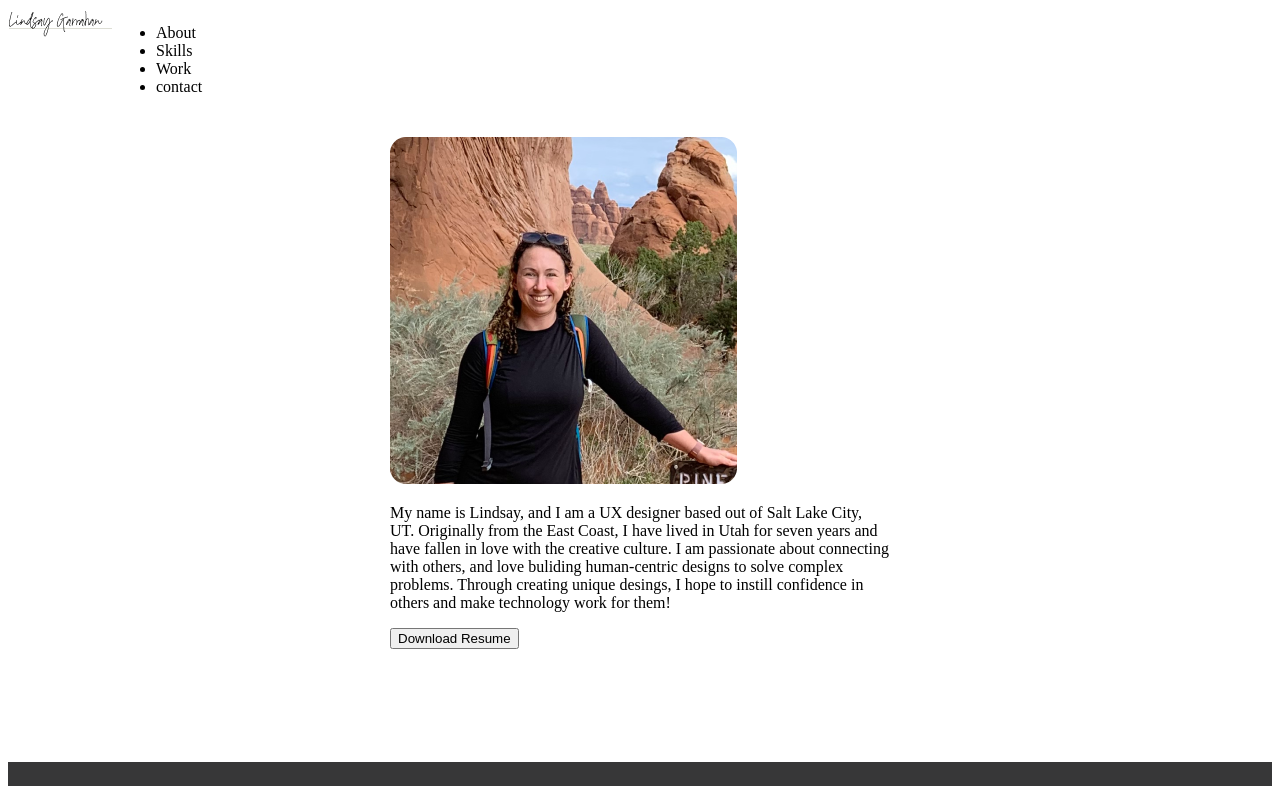
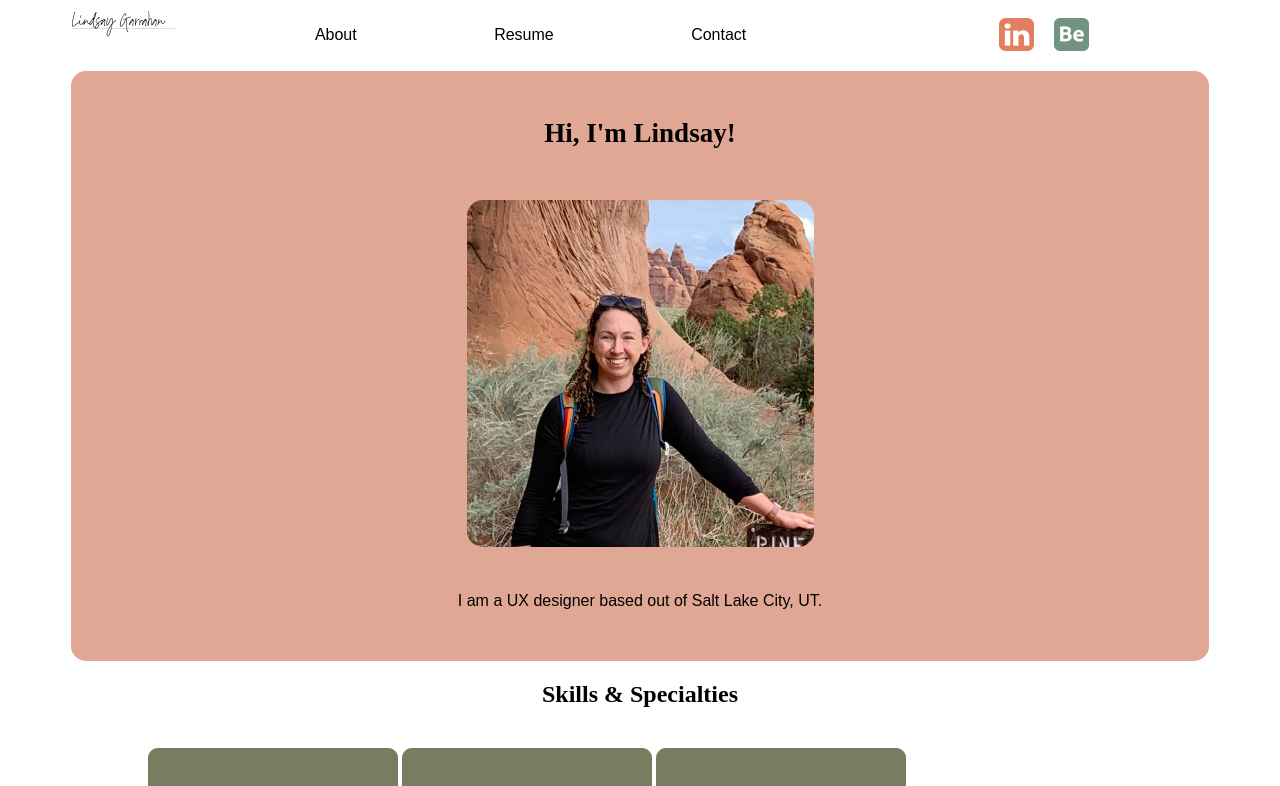
Before and after one commit to lmgarrahan/updated-17, a plain HTML site: page index.html in a window 1280 px wide. Shown: the top 786 px of the page. Drawn offline with Linux system fonts and the light colour scheme.

Commit message:
new new commit

```diff
--- a/css/style.css
+++ b/css/style.css
@@ -1,41 +1,110 @@
-.inlineBlock{
-    display:inline-block;
-    vertical-align: top;
+#navBar {
+    display: flex;
+    flex-direction: row;
+    margin: 0px 5%;
+    padding-bottom: 10px;
+  }
+  .logo {
+    width: 75px;
+    font-weight: 500;
+    margin-right: 100px;
+
+  }
+  #navigation {
+    display: flex;
+    width: 50%;
+    align-items: center;
+    justify-content: space-around;
+  }
+  #navigation p{
+    cursor: pointer;
+    text-decoration: none;
+    font-weight: 200;
+    font-family: sans-serif;
+  }
+  .icons {
+    display: flex;
+    justify-content: flex-end;
+    align-items: center;
+    width: 25%;
+  }
+  .icons img {
+    margin: 10px;
+    cursor: pointer;
+  }
+
+#heroGrid{
+    margin: 0px 5%;
+    display: grid;
+    min-height: 400px;
+    height: 70vh;
+    background-color: #E1A795;
+    padding: 10px;
+    padding-bottom: 20px;
+    border-radius: 15px;
+
+}
+#welcome{
+    display: flex;
+    justify-content: center;
+    align-items: center;
+    font-size: large;
+    font-family:
 }
 
-.logo{
-    width: 20%;
-    padding: 15%;
-    text-align: center;
+#headShot{
+    display: flex;
+    justify-content: center;
+    align-items: center;
 }
 
-.nav{
-    width:50%;
-    padding: 1%;
+#aboutMe{
+    display: flex;
+    justify-content: center;
+    align-items: center;
+    font-family: sans-serif;
 }
 
-.ul{
-    width:50%;
-    margin-left: auto;
+#skills{
+    display: flex;
+    flex-direction: row;
+    margin: 0px 5%;
+
 }
 
-.heroImg{
-    height: 600px;
-    padding: 25px;
+.subHeader{
+    display:flex;
+    justify-content: center;
+    align-content: center;
 }
 
-.content{
-    width: 500px;
-    margin: 0 auto;
+.skillsImages{
+    cursor: pointer;
+    display: flex-wrap;
+    align-items: center;
+    justify-content: center;
+    margin: 0px 5%;
+    padding: 20px;
 }
 
 .footer{
-    background-color: #373738;
-    padding: 25px;
+    display:flex;
+    align-items:center;
+    justify-content: space-evenly;
+    background: #9FA091;
+    height: 100px;
 }
 
- #ul{
-display: inline-block;
-vertical-align: top;
-padding: 50%;
+.about{
+    color: white;
 }
+.resume{
+    color: white;
+}
+.contact{
+    color:white;
+}
+.p{
+    justify-content: center;
+    align-content: center;
+}
--- a/index.html
+++ b/index.html
@@ -1,44 +1,66 @@
 <!DOCTYPE html>
-<html lang="en">
+<html>
 <head>
-    <meta charset="UTF-8">
-    <meta http-equiv="X-UA-Compatible" content="IE=edge">
-    <meta name="viewport" content="width=device-width, initial-scale=1.0">
-    <link rel="stylesheet" type="text/css" href="css/style.css"/>
-    <title>LG Portfolio Website</title>
+  <link rel="stylesheet" type="text/css" href="css/style.css">
+
 </head>
 <body>
-    <header>
-        <div class="inlineBlock">
-            <img src="images/PersonalLogo.png">
-            <nav class="inlineBlock">
-                <ul>
-                    <li>About</li>
-                    <li>Skills</li>
-                    <li> Work</li>
-                    <li>contact</li>
-                </ul>
-            </nav>
-        </div>
-    </header>
 
-        <section class="heroImg">
-            <div class="content">
-                <img src="images/ProfilePhoto.png">
-                <p> My name is Lindsay, and I am a UX designer based out of Salt Lake City, UT.
-                    Originally from the East Coast, I have lived in Utah for seven years and have fallen in love with the creative culture.
-                    I am passionate about connecting with others, and love buliding human-centric designs to solve complex problems.
-                    Through creating unique desings, I hope to instill confidence in others and make technology work for them!</p>
-                <button> Download Resume</button>
-            </div>
-        </section>
-    <footer class="footer">
-        <ul id="ul">
-            <li>About</li>
-            <li>Skills</li>
-            <li> Work</li>
-            <li>contact</li>
-        </ul>
-    </footer>
+  <nav id="navBar">
+  <div class="logo"> <img src= "images/PersonalLogo.png">
+  </div>
+<div id="navigation">
+  <p>About</p>
+  <p>Resume</p>
+  <p>Contact</p>
+</div>
+<div class="icons">
+  <img src="images/IndeedButton.png">
+  <img src="images/beHanceButton.png">
+</div>
+  </nav>
+  </div>
+
+  <section id="heroGrid">
+    <div id="welcome">
+    <h1> Hi, I'm Lindsay!</h1>
+   </div>
+   <div id="headShot">
+   <img src="images/ProfilePhoto.png">
+ </div>
+   <div id=aboutMe>
+     <p>I am a UX designer based out of Salt Lake City, UT.
+
+     </p>
+    </div>
+</section>
+
+<div class="subHeader">
+ <h2>Skills & Specialties</h2>
+</div>
+<section id="skills">
+ <div class="skillsImages">
+  <img src="images/Skill 1.png">
+  <img src="images/Skill 2.png">
+  <img src="images/Skill 3.png">
+  <img src="images/Group 22.png">
+  <img src="images/Group 23.png">
+  <img src="images/Group 24.png">
+  <img src="images/Group 29.png">
+  <img src="images/Group 30.png">
+ </div>
+</section>
+
+<section id="footer">
+  <div class="footer">
+    <div class="links"></div>
+    <a href="#" class="about">About</a>
+    <a href="#" class="resume">Resume</a>
+    <a href="#" class="contact">Contact</a>
+    </div>
+    <p>Copyright © 2022 all rights reserved</p>
+    <div>
+    </div>
+</section>
+
 </body>
-</html>
```
Also changed, not shown: 2 other files.
